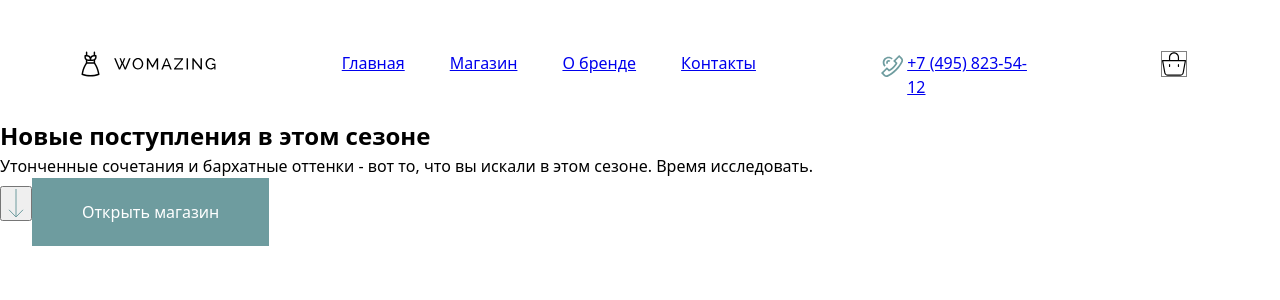
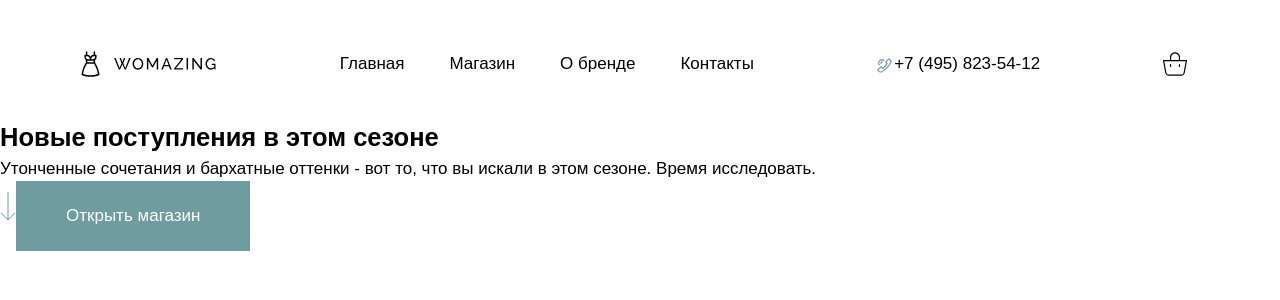
Before and after one commit to katsu-w/womazing, a React (Vite) app: page / in a window 1280 px wide. Shown: the top 300 px of the page. Built offline with nearby package versions, Linux system fonts and the light colour scheme.

Commit message:
refactor all variables and global styles

```diff
--- a/src/components/UI/MainButton/MainButton.module.scss
+++ b/src/components/UI/MainButton/MainButton.module.scss
@@ -2,15 +2,16 @@
 
 .button {
   padding: rem(22) rem(50);
-  color: #FFF;
   border: none;
   background-color: var(--accent-color);
 }
 
 .primary {
   background-color: var(--accent-color);
+	color: var(--color-light);
 }
 
 .outlined {
-  border : 1px solid var(--accent-color);
+  border : var(--border);
+	color: var(--accent-color);
 }
--- a/src/components/UI/MainButton/MainButton.tsx
+++ b/src/components/UI/MainButton/MainButton.tsx
@@ -1,5 +1,5 @@
 import {type FC} from 'react';
-import classes from './MainButton.module.scss';
+import classes from  './MainButton.module.scss';
 
 interface props {
     format: 'primary' | 'outlined',
@@ -9,7 +9,7 @@ interface props {
 
 const MainButton: FC<props> = ({children}) => {
     return (
-        <button className={classes.button}>
+        <button className={`${classes.button} ${classes.primary}`}>
             {children}
         </button>
     );
--- a/src/styles/_fonts.scss
+++ b/src/styles/_fonts.scss
@@ -1,7 +1,23 @@
 @font-face {
-	font-family: '';
-	src: url('') format('woff2');
+	font-family: 'Raleway', sans-serif;
+	src: url('https://fonts.googleapis.com/css2?family=Raleway&display=swap') format('woff2');
 	font-weight: 400;
 	font-style: normal;
 	font-display: swap;
 }
+
+@font-face {
+	font-family: 'Raleway', sans-serif;
+	src: url('https://fonts.googleapis.com/css2?family=Raleway:wght@500&display=swap') format('woff2');
+	font-weight: 500;
+	font-style: normal;
+	font-display: swap;
+}
+
+@font-face {
+	font-family: 'Raleway', sans-serif;
+	src: url('https://fonts.googleapis.com/css2?family=Raleway:wght@700&display=swap') format('woff2');
+	font-weight: 700;
+	font-style: normal;
+	font-display: swap;
+}
--- a/src/styles/_globals.scss
+++ b/src/styles/_globals.scss
@@ -1,9 +1,13 @@
-.button {
-	margin: 0;
-	padding: 0;
-	outline: none;
-	border-radius: 0;
-	border: 1px solid gray;
-	background-color: transparent;
-	cursor: pointer;
+@use 'helpers' as *;
+
+body {
+	font-family: var(--font-family), sans-serif;
+	font-weight: 500;
+	color: var(--color-dark);
+	font-size: rem(17);
 }
+
+a {
+	color: var(--color-dark);
+	text-decoration: none;
+}
--- a/src/styles/_normalize.scss
+++ b/src/styles/_normalize.scss
@@ -150,7 +150,13 @@ a:where([class]) {
  */
 button,
 label {
+	margin: 0;
+	padding: 0;
 	cursor: pointer;
+	outline: none;
+	border: none;
+	border-radius: 0;
+	background-color: transparent;
 }
 
 /**
--- a/src/styles/_variables.scss
+++ b/src/styles/_variables.scss
@@ -2,31 +2,24 @@
 
 :root {
 	--accent-color: #6E9C9F;
-	--color-light: #FFFFFF;
+	--hover-color: #509498;
+	--section-color: #F1EADC;
 
-	--color-dark: #141414;
+	--color-light: #FFF;
+	--aditional-color: #998E78;
+	--crossed-color: #9C9C9C;
 
-	--gradient: linear-gradient(
-			45deg,
-			var(--color-dark-15) 64%,
-			var(--color-accent) 136%
-	);
+	--color-dark: #000;
 
-	--border: #{rem(1)} solid var(--color-dark-15);
+	--border: #{rem(1)} solid var(--accent-color);
 
 	--shadow: 0 0 0 #{rem(3)} #191919;
 
-	--font-family-base: 'Inter', sans-serif;
-	--font-family-accent: 'Kumbh Sans', sans-serif;
+	--font-family: 'Raleway';
 
-	--container-width: #{rem(1600)};
-	--container-padding-x: #{rem(16)};
+	--container-width: #{rem(1110)};
 
-	--transition-duration: 0.2s;
+	--transition: 0.5s ease;
 
 	--100vw: calc(100vw - var(--scrollbar-width));
-
-	@include laptop {
-		--container-width: #{rem(1280)};
-	}
 }
```
